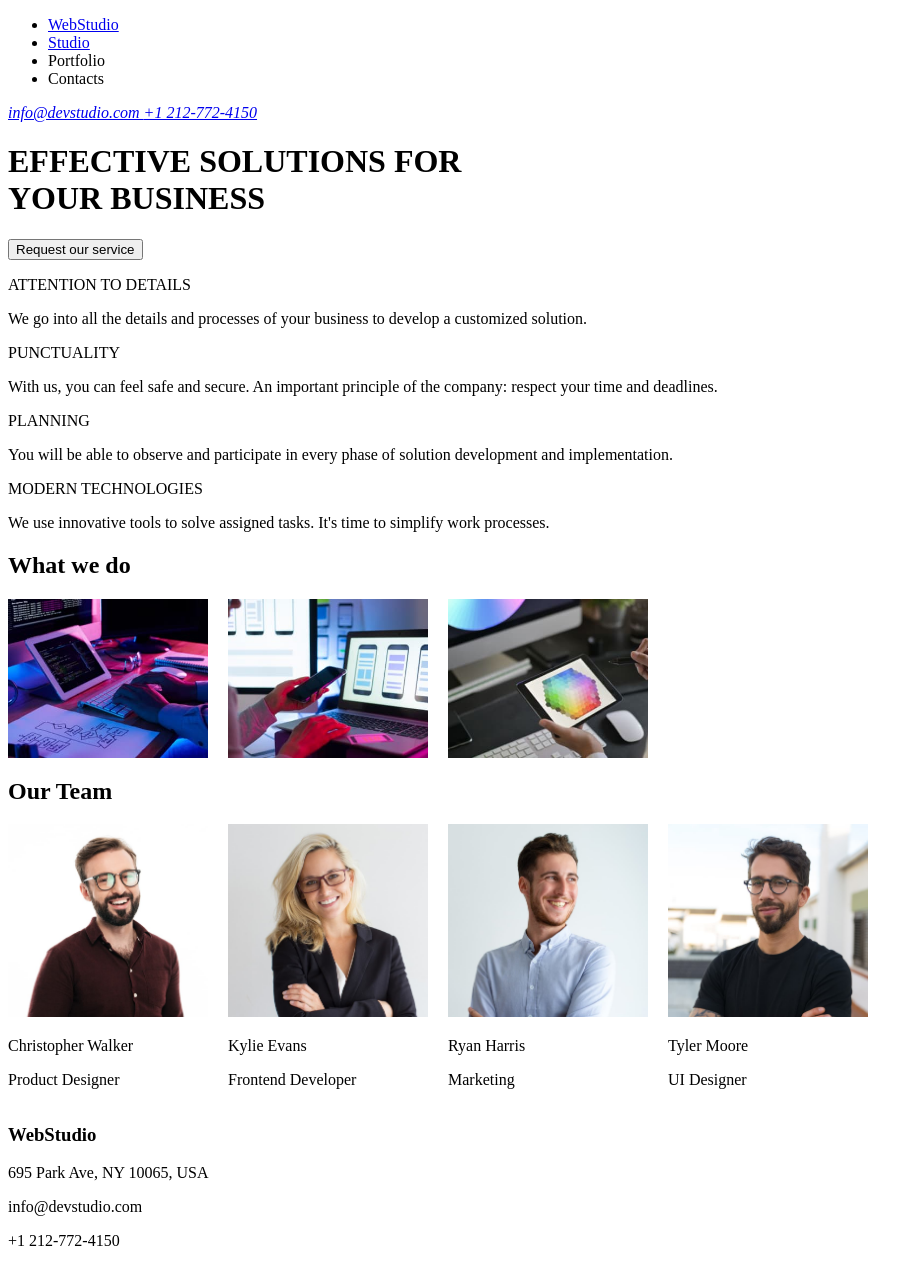
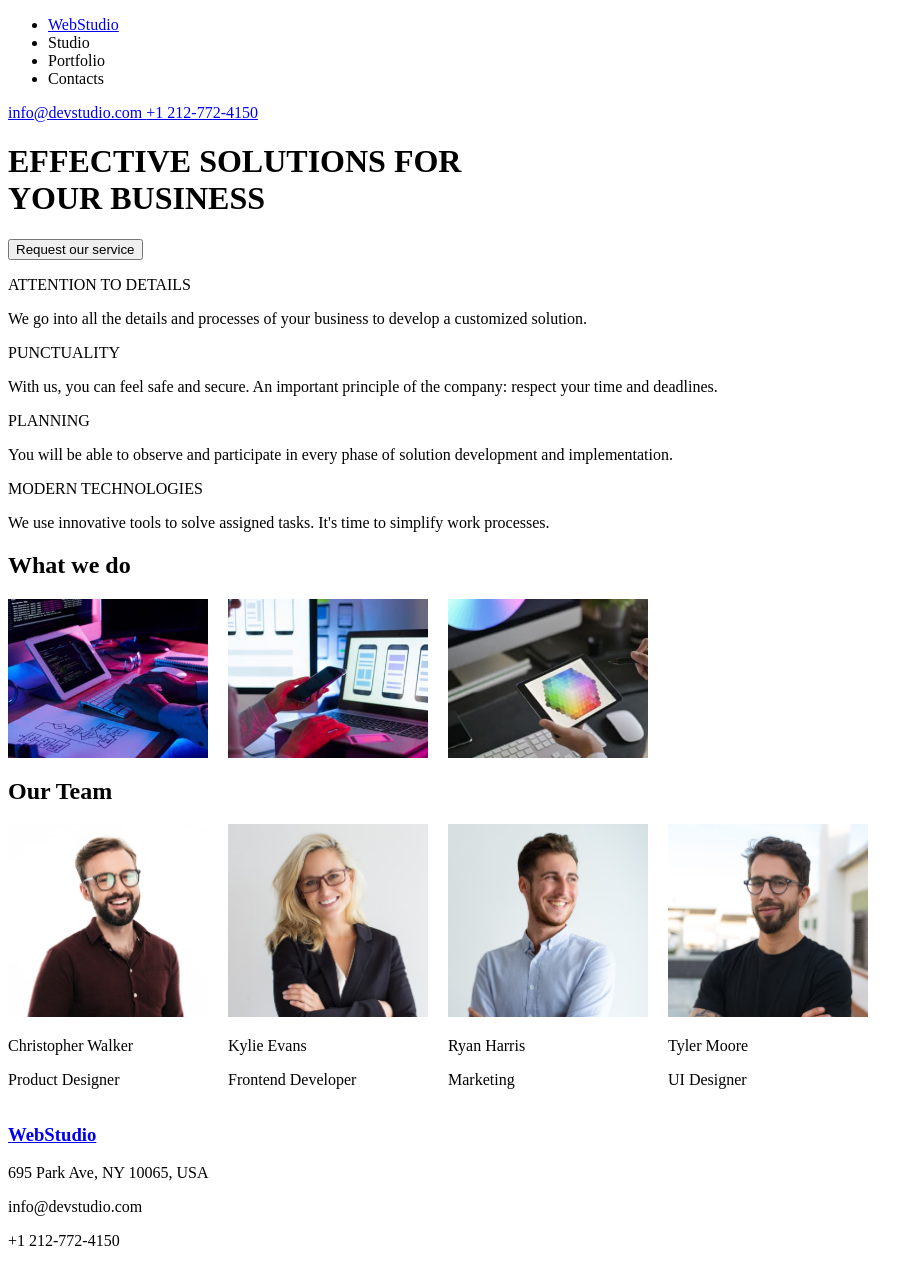
Before and after one commit to StefanR8989/Homework-01, a plain HTML site: page index.html in a window 1280 px wide. Shown: the whole page, without its empty margins (0-923 px from the left). Drawn offline with Linux system fonts and the light colour scheme.

Commit message:
Final 4
Update logo+del adrress

```diff
--- a/index.html
+++ b/index.html
@@ -11,17 +11,14 @@
       <nav>
         <ul>
           <li><a href="WebStudio">WebStudio</a></li>
-          <li><a href="Studio">Studio</a></li>
+          <li>Studio</li>
           <li>Portfolio</li>
           <li>Contacts</li>
         </ul>
       </nav>
-      <address>
-        <a href="mailto:info@devstudio.com">info@devstudio.com </a>
-        <a href="tel:+12127724150">+1 212-772-4150</a>
-      </address>
+      <a href="mailto:info@devstudio.com">info@devstudio.com </a>
+      <a href="tel:+12127724150">+1 212-772-4150</a>
     </header>
-
     <main>
       <!--Main section-->
       <h1>EFFECTIVE SOLUTIONS FOR <br />YOUR BUSINESS</h1>
@@ -112,7 +109,7 @@
 
     <!--Footer section-->
     <footer>
-      <h3>WebStudio</h3>
+      <h3><a href="WebStudio">WebStudio</a></h3>
       <div>
         <p>695 Park Ave, NY 10065, USA</p>
         <p>info@devstudio.com</p>
```
